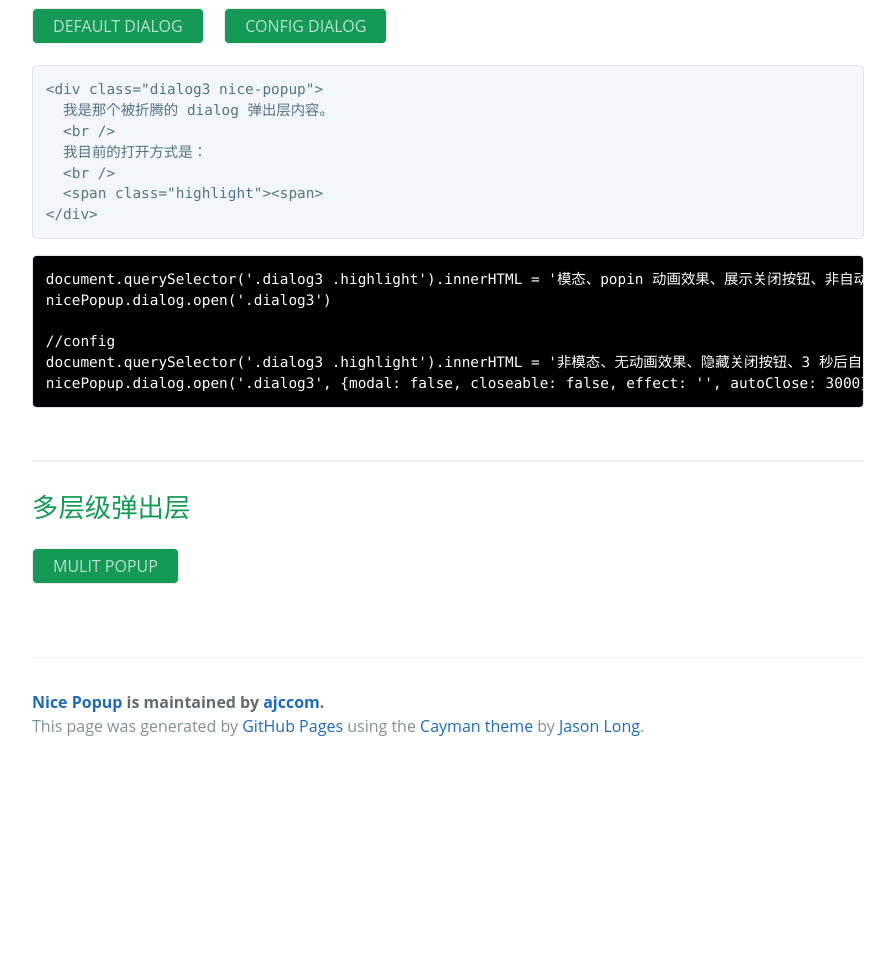
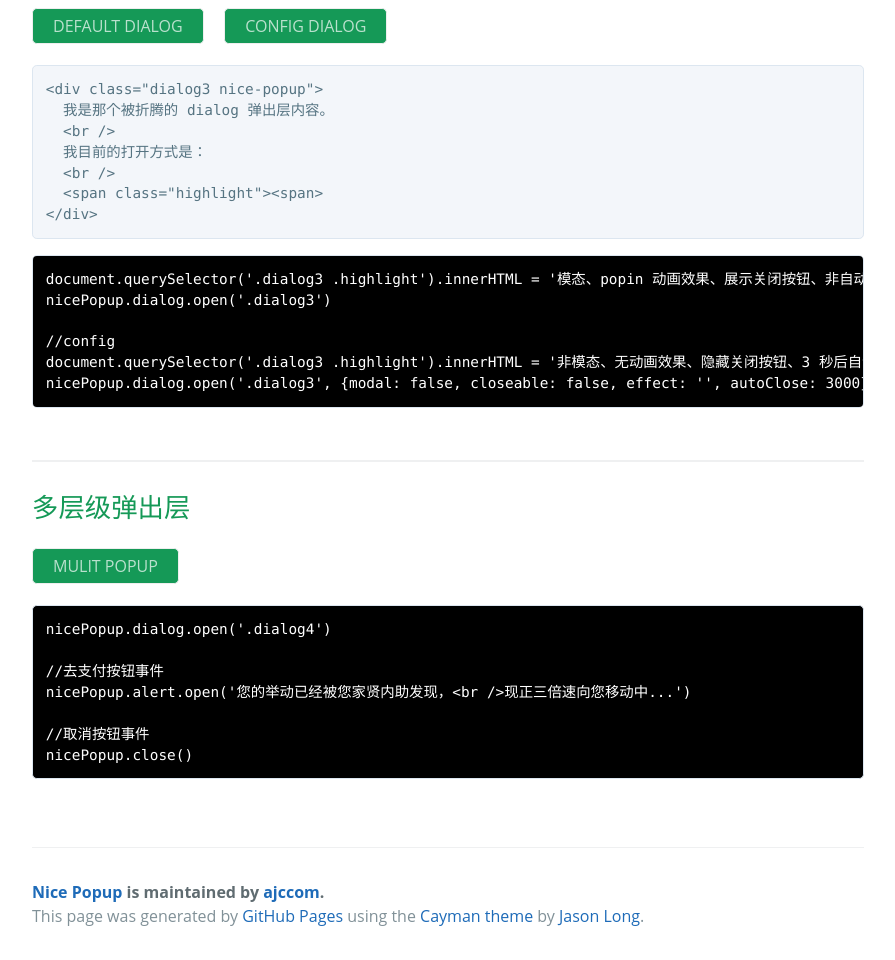
Before and after one commit to ajccom/nicepopup, a plain HTML site: page index.html in a window 1280 px wide. Shown: the part 2373-3333 px from the top of the page, without its empty margins (192-1087 px from the left). Before the commit the page ends 3143 px from the top, so only its background shows below. Drawn offline with Linux system fonts and the light colour scheme.

Commit message:
添加说明

```diff
--- a/index.html
+++ b/index.html
@@ -149,6 +149,14 @@ nicePopup.dialog.open('.dialog3', {modal: false, closeable: false, effect: '', a
             <a class="cancel" href="javascript:">取消</a>
           </div>
         </div>
+        <pre class="js">
+nicePopup.dialog.open('.dialog4')
+
+//去支付按钮事件
+nicePopup.alert.open('您的举动已经被您家贤内助发现，&lt;br />现正三倍速向您移动中...')
+
+//取消按钮事件
+nicePopup.close()</pre>
       </div>
       <script src="nice-popup.js"></script>
       <script>
```
